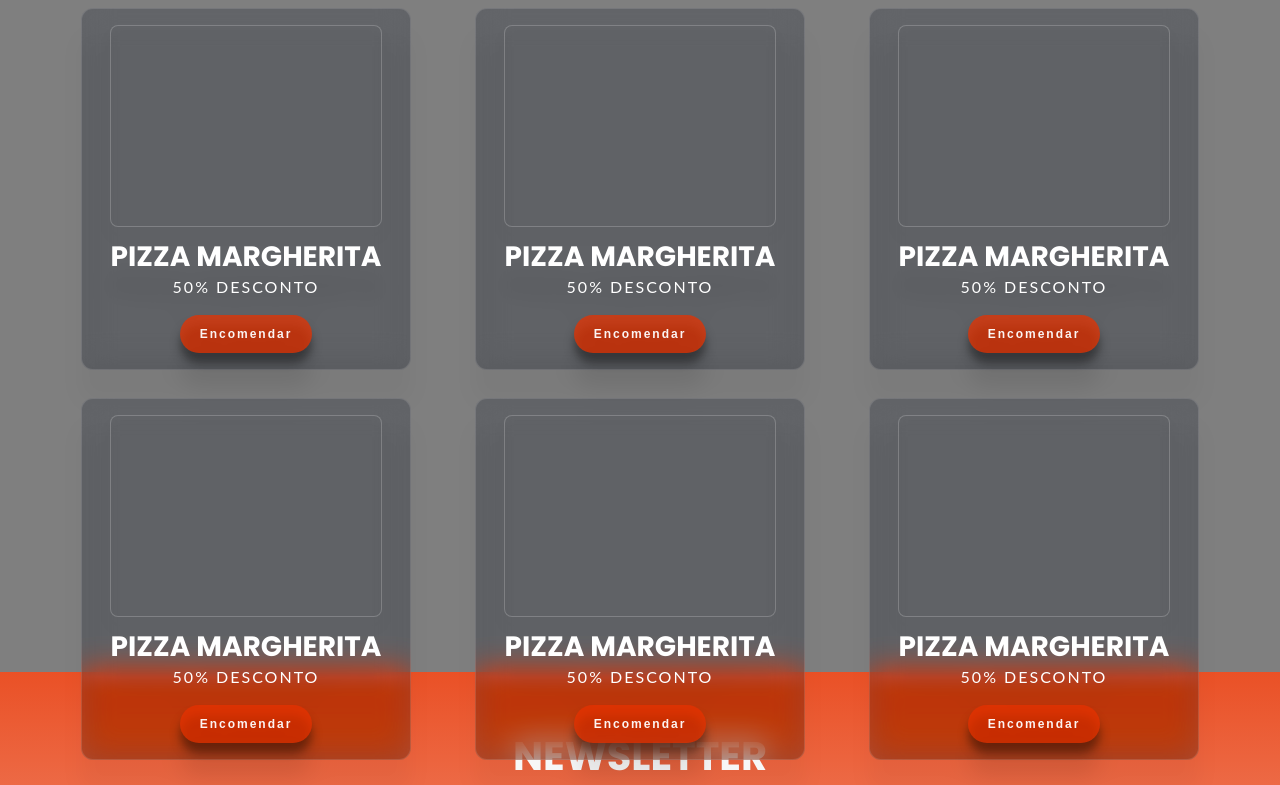
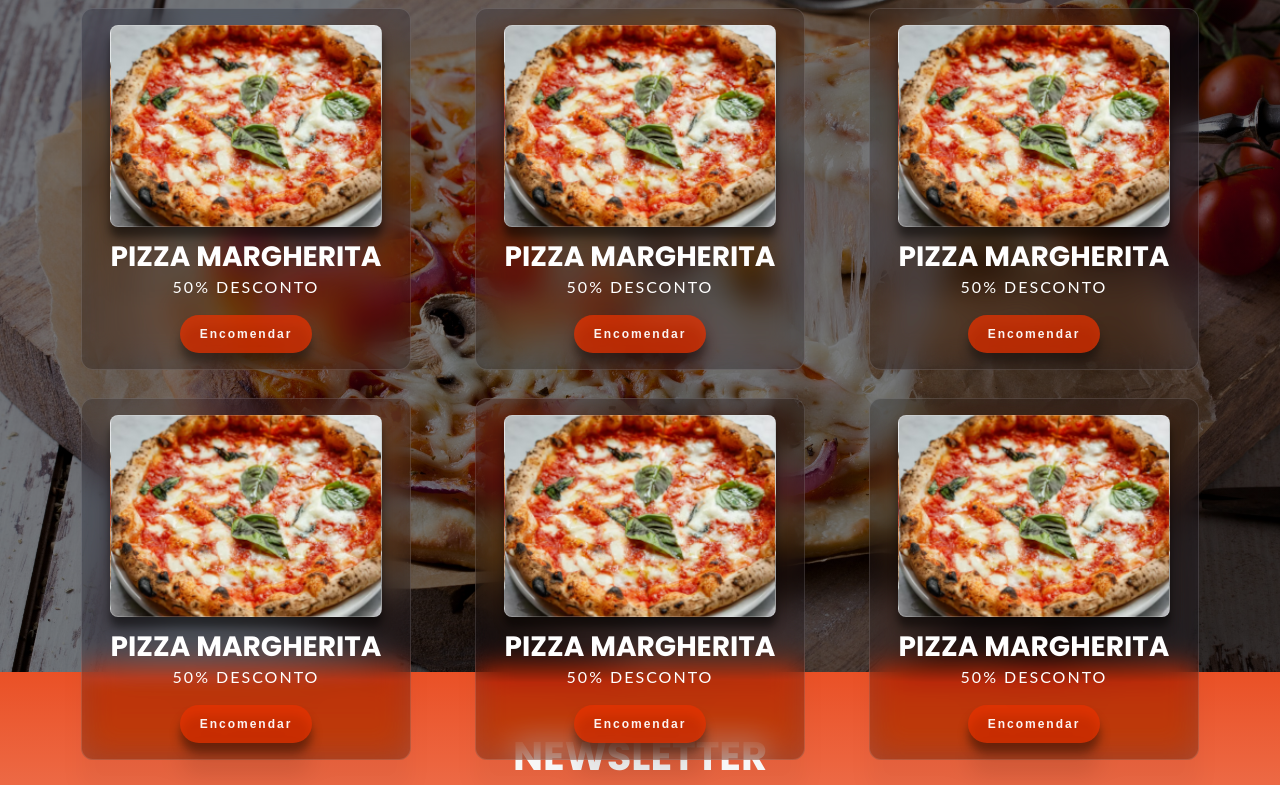
Before and after one commit to JPSCorreia/pizzaplace, a plain HTML site: page index.html in a window 1280 px wide. Shown: the part 128-913 px from the top of the page. Drawn offline with Linux system fonts and the light colour scheme; the site is published under a folder, as on GitHub Pages, so addresses that start at the root find nothing.

Commit message:
fix background-image url

```diff
--- a/styles/styles.css
+++ b/styles/styles.css
@@ -136,7 +136,7 @@ nav {
   background-image: linear-gradient(
     rgba(0, 0, 0, 0.5),
     rgba(0, 0, 0, 0.5)
-  ),url('/styles/images/pizza_home.jpg');
+  ),url('../styles/images/pizza_home.jpg');
   background-size: cover;
   background-position: center;
   display: flex;
@@ -215,7 +215,7 @@ nav {
 }
 
 .banner-image-pizza {
-  background-image: url(/styles/images/pizza_home_2.png);
+  background-image: url("../styles/images/pizza_home_2.png");
   background-position: center;
   background-size: cover;
   height: 200px;
@@ -288,7 +288,7 @@ nav {
   background-image: linear-gradient(
     rgba(0, 0, 0, 0.5),
     rgba(0, 0, 0, 0.5)
-  ),url('/styles/images/pizza_home.jpg');
+  ),url('../styles/images/pizza_home.jpg');
   background-size: cover;
   background-position: center;
   display: flex;
```
